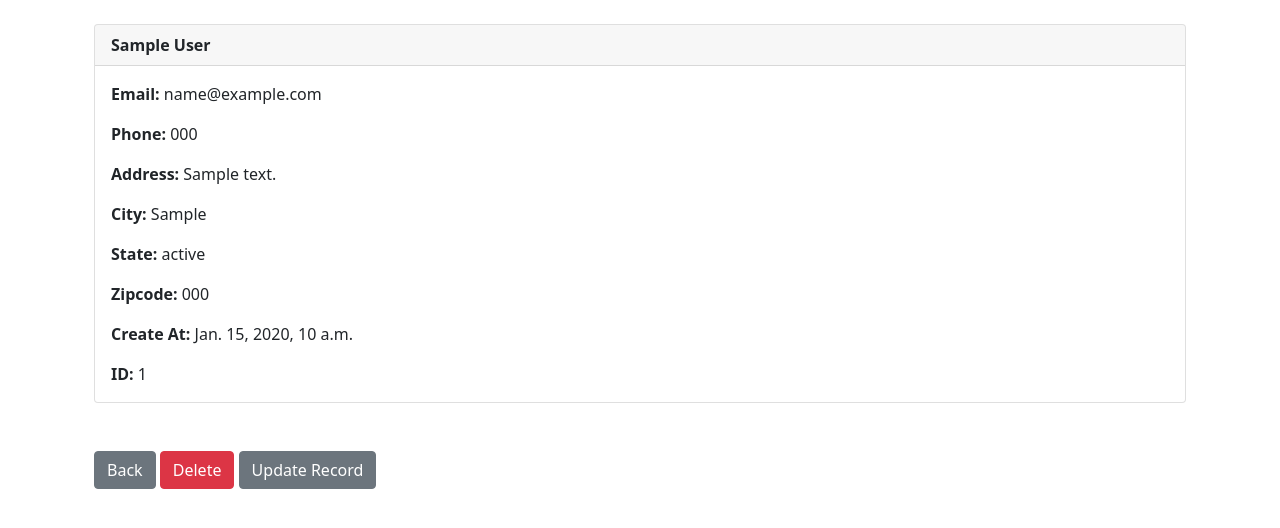
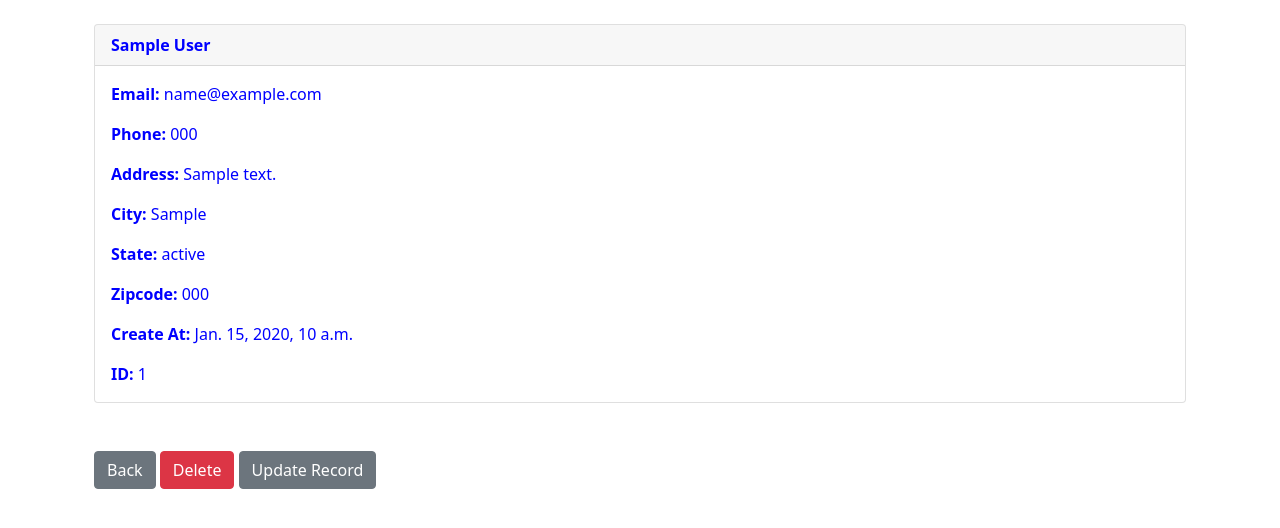
Before and after one commit to vignesh-06/crm_django, a Django app: page /record/1 in a window 1280 px wide. Shown: the part 56-584 px from the top of the page. Run offline with Django 4.2, Linux system fonts and the light colour scheme; a user stored in the database is signed in; tables that the repository leaves empty hold one stand-in row (values such as "Sample post"); some libraries are stand-ins or nearby versions.

Commit message:
Update record.html

```diff
--- a/website/templates/record.html
+++ b/website/templates/record.html
@@ -1,6 +1,14 @@
 {% extends 'base.html' %}
 {% block content %}
 
+<style>
+  .card-text{
+    color: blue;
+  }
+  .card{
+    color: blue;
+  }
+</style>
 
 
 <div class="card">
```
